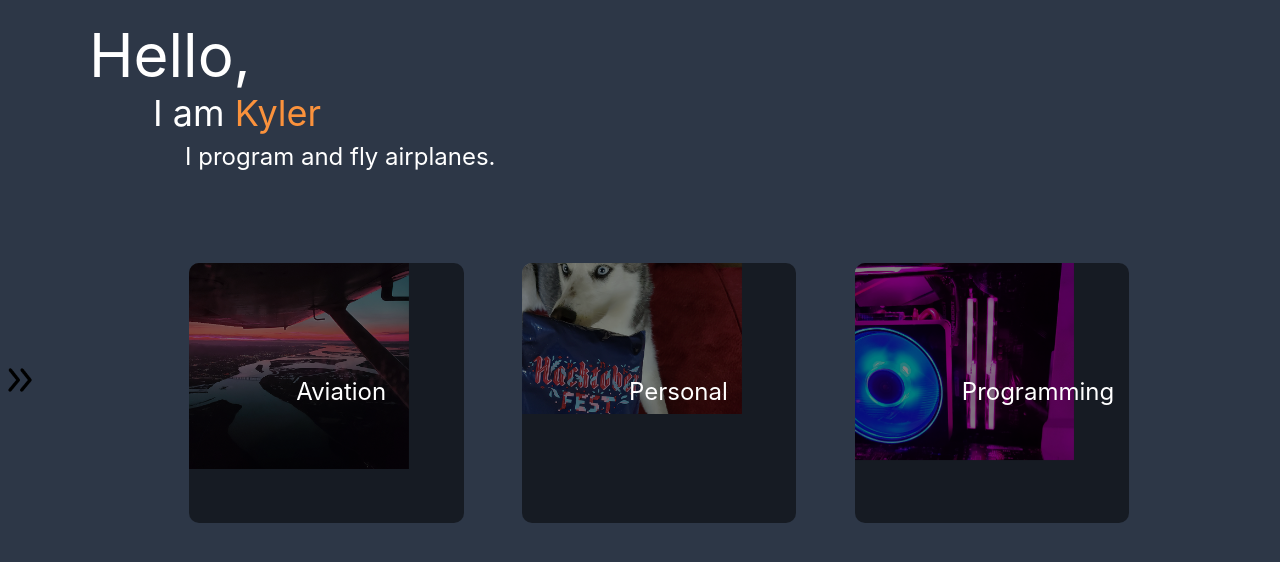
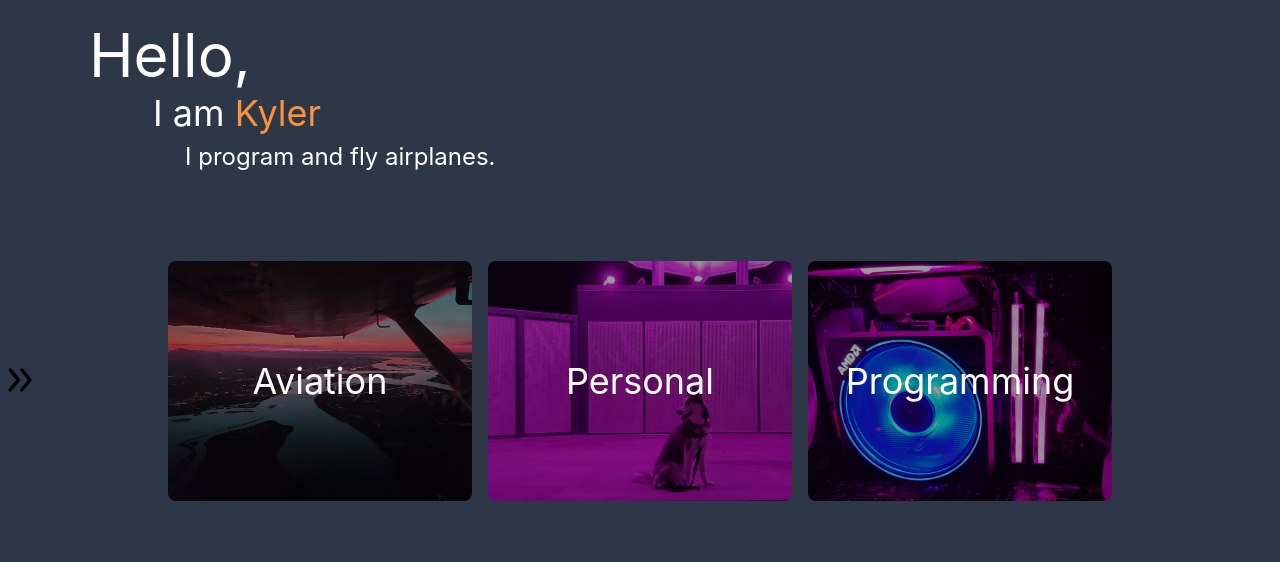
Before and after one commit to fisher60/portfolio, a React (Create React App) app in the folder portfolio/: page / in a window 1280 px wide. Shown: the top 562 px of the page. Built offline with nearby package versions, Linux system fonts and the light colour scheme.

Commit message:
refactor cards to tailwind, restyle and add new image for personal card

```diff
--- a/portfolio/src/components/category.css
+++ b/portfolio/src/components/category.css
@@ -1,51 +1,4 @@
-.category-container{
-    width: 26vw;
-    padding-left: 3vw;
-}
 
-.category{
-    border-style: solid;
-    border-color: transparent;
-    border-radius: 20px;
-    border-width: 10px;
-    background-color: transparent;
-    height: 35vh;
-    overflow: hidden;
-    position: relative;
-}
-
-.category-title{
-    text-decoration: none;
-    color: white;
-    position: absolute;
-    left: 50%;
-    transform: translate(-50%, 0);
-    width: 110%;
-    height: 110%;
-    z-index: 2;
-    background-color: rgba(0, 0, 0, 0.5);
-}
-
-.category-title h3{
-    font-size: 1.5rem;
-    margin: 0;
-    position: absolute;
-    top: 45%;
-    left: 40%;
-    -ms-transform: translateY(-50%);
-    transform: translateY(-50%);
-}
-
-.category-img{
-    left: -20%;
-    position: relative;
-    width: 130%;
-    transition: transform 1s;
-    -webkit-backface-visibility: hidden;
-    -ms-transform: translateZ(0); /* IE 9 */
-    -webkit-transform: translateZ(0); /* Chrome, Safari, Opera */
-    transform: translateZ(0);
-}
 
 .category-img.hovered{
     transform: scale(1.2);
--- a/portfolio/src/components/category.jsx
+++ b/portfolio/src/components/category.jsx
@@ -5,12 +5,20 @@ import "./category.css";
 export default function Category(props){
     const [isHovered, setIsHovered] = useState(false);
     return(
-        <div className="category-container">
-            <div className="category"
+        <div className="md:w-[25vw]">
+            <div className={
+                    "relative md:h-[20vw] border-solid border-transparent rounded-2xl border-8 " +
+                    "bg-transparent overflow-hidden"
+                }
                 onMouseEnter={() => setIsHovered(true)}
                 onMouseLeave={() => setIsHovered(false)}>
-                <NavLink to={"/" + props.navLink} className="category-title"><h3>{ props.title }</h3></NavLink>
-                <img className={"category-img" + (isHovered ? " hovered" : "")} alt="background" src={props.backgroundImg} />
+                <NavLink
+                    to={"/" + props.navLink}
+                    className="absolute z-10 bg-black bg-opacity-40 left-2/4 translate-x-[-50%] w-full h-full no-underline text-white"
+                >
+                    <h3 className="flex w-full h-full items-center justify-center text-4xl">{ props.title }</h3>
+                </NavLink>
+                <img className={"relative h-full max-w-none duration-700 category-img" + (isHovered ? " hovered" : "")} alt="background" src={props.backgroundImg} />
             </div>
         </div>
     )
```
Also changed, not shown: portfolio/src/components/personal.jpg.
